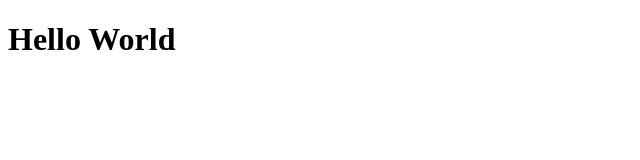
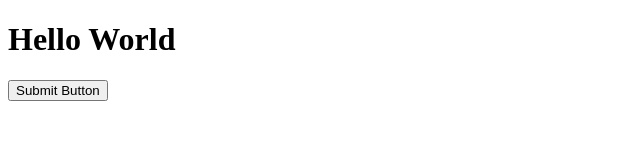
Before and after one commit to ans292lone/gitlearning, a plain HTML site: page index.html in a window 1280 px wide. Shown: the whole page, without its empty margins (0-640 px from the left). Drawn offline with Linux system fonts and the light colour scheme.

Commit message:
Button feature Added

```diff
--- a/index.html
+++ b/index.html
@@ -9,5 +9,6 @@
 
     <h1>Hello World</h1>
 
+    <button>Submit Button</button>
 </body>
 </html>
```
